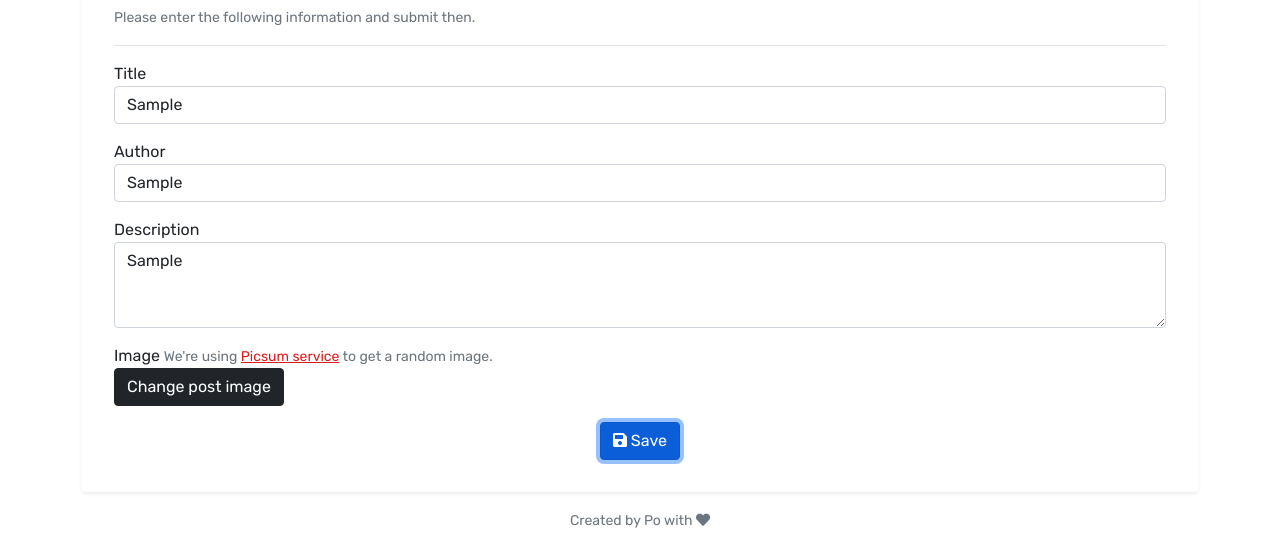
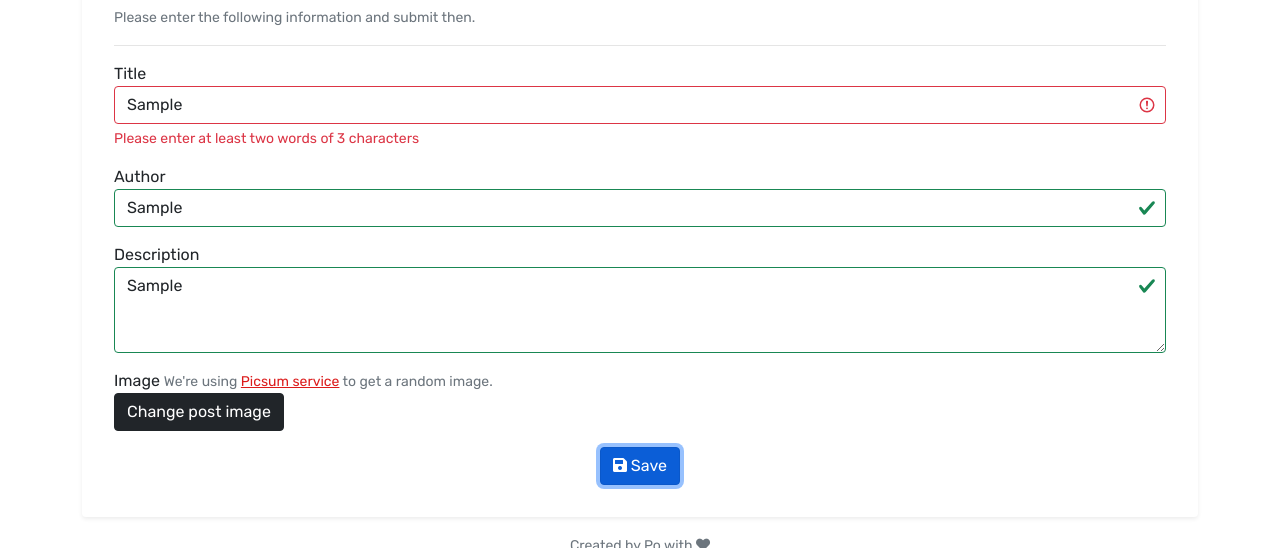
Before and after one commit to De-miles/js-post-ui, a website built with Vite: page add-edit-post.html in a window 1280 px wide. Both pictures are taken after typing "Sample", "Sample", "Sample" into the empty fields and a click on the button "Save". Shown: the part 391-939 px from the top of the page. Built offline with nearby package versions, Linux system fonts and the light colour scheme.

Commit message:
form validation - custom error message

```diff
--- a/add-edit-post.html
+++ b/add-edit-post.html
@@ -72,7 +72,7 @@
               </p>
             </div>
 
-            <form id="postForm" class="post-form">
+            <form id="postForm" class="post-form" novalidate>
               <div class="form-group mb-3">
                 <label for="postTitle">Title</label>
                 <input
@@ -80,6 +80,7 @@
                   class="form-control"
                   name="title"
                   placeholder="Eg: Learning JS is fun"
+                  required
                 />
                 <div class="invalid-feedback">
                   Ooops! Please write a nice title for your post &gt;.&lt;
@@ -93,6 +94,7 @@
                   class="form-control"
                   name="author"
                   placeholder="Eg: Paul Nguyen"
+                  required
                 />
                 <div class="invalid-feedback">Please enter author of this post!</div>
               </div>
--- a/js/utils/post-form.js
+++ b/js/utils/post-form.js
@@ -1,4 +1,4 @@
-import { setBackgroundImage, setFieldValue } from './common'
+import { setBackgroundImage, setFieldValue, setTextContent } from './common'
 
 function setFormValues(form, formValues) {
   setFieldValue(form, '[name="title"]', formValues?.title)
@@ -26,6 +26,40 @@ function getFormValues(form) {
   return formValues
 }
 
+function getTitleError(form) {
+  const titleElement = form.querySelector('[name="title"]')
+  if (!titleElement) return
+  // required
+  if (titleElement.validity.valueMissing) return 'Please enter title.'
+  // at least two words
+  if (titleElement.value.split(' ').filter((x) => !!x && x.length >= 3).length < 2) {
+    return 'Please enter at least two words of 3 characters'
+  }
+
+  return ''
+}
+
+function validatePostForm(form, formValues) {
+  // get errors
+  const errors = {
+    title: getTitleError(form),
+    // author: getAuthorError(form),
+    // ...
+  }
+  // set errors
+  for (const key in errors) {
+    const element = form.querySelector(`[name="${key}"]`)
+    if (element) {
+      element.setCustomValidity(errors[key])
+      setTextContent(element.parentElement, '.invalid-feedback', errors[key])
+    }
+  }
+  // add was-validated class to form element
+  const isValid = form.checkValidity()
+  if (!isValid) form.classList.add('was-validated')
+  return isValid
+}
+
 export function initPostForm({ formId, defaultValues, onSubmit }) {
   const form = document.getElementById(formId)
   if (!form) return
@@ -42,5 +76,6 @@ export function initPostForm({ formId, defaultValues, onSubmit }) {
     // validation
     // if valid trigger submit callback
     // otherwise, show validation errors
+    if (!validatePostForm(form, formValues)) return
   })
 }
```
